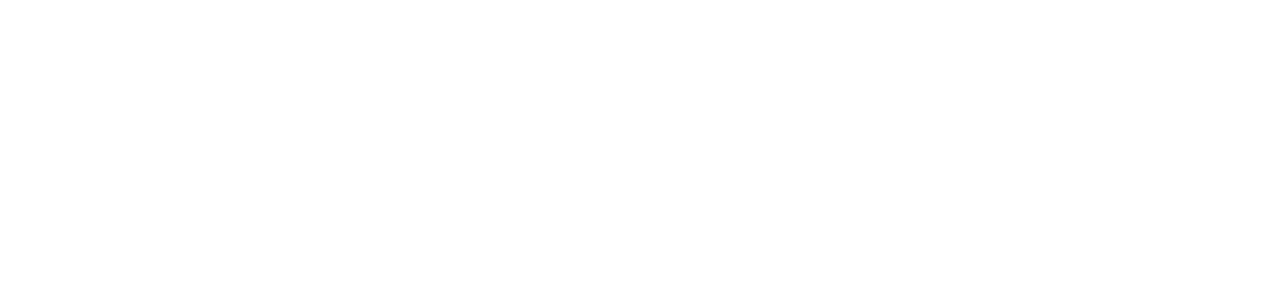
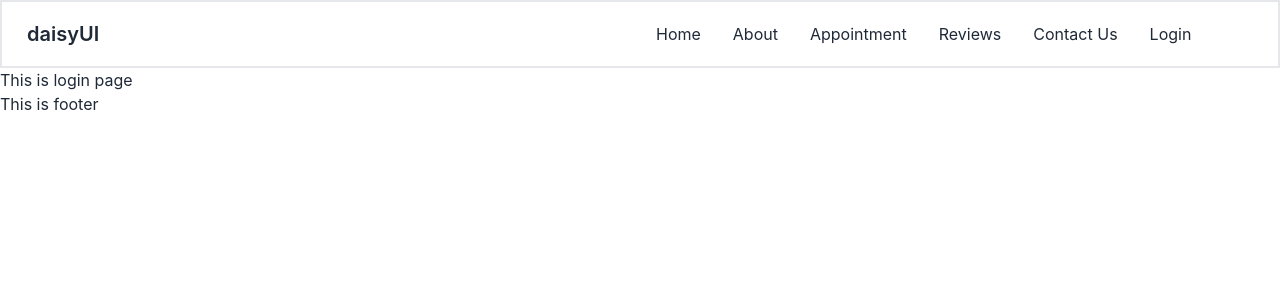
Before and after one commit to Atherbiswas/doctors-portal-client, a React (Create React App) app: page /login in a window 1280 px wide. Shown: the top 300 px of the page. Built offline with nearby package versions, Linux system fonts and the light colour scheme.

Commit message:
navbar add

```diff
--- a/src/App.js
+++ b/src/App.js
@@ -1,10 +1,13 @@
-import logo from './logo.svg';
+import { RouterProvider } from 'react-router-dom';
 import './App.css';
+import routes from './Router/PublicRoutes.js/Routes';
 
 function App() {
   return (
-    <div>
+    <div className='max-w-[1440px] mx-auto'>
+        <RouterProvider router={routes}>
 
+        </RouterProvider>
     </div>
   );
 }
--- /dev/null
+++ b/src/Pages/Home/Home/Home.js
@@ -0,0 +1,11 @@
+import React from 'react';
+
+const Home = () => {
+    return (
+        <div>
+            <h1>This is homepage</h1>
+        </div>
+    );
+};
+
+export default Home;
--- /dev/null
+++ b/src/Pages/Login/Login.js
@@ -0,0 +1,11 @@
+import React from 'react';
+
+const Login = () => {
+    return (
+        <div>
+           <h2>This is login page</h2>
+        </div>
+    );
+};
+
+export default Login;
--- /dev/null
+++ b/src/Pages/Shared/Footer/Footer.js
@@ -0,0 +1,11 @@
+import React from 'react';
+
+const Footer = () => {
+    return (
+        <div>
+            <h1>This is footer</h1>
+        </div>
+    );
+};
+
+export default Footer;
--- /dev/null
+++ b/src/Pages/Shared/Navbar/Navbar.js
@@ -0,0 +1,49 @@
+import React from "react";
+import { Link } from "react-router-dom";
+
+
+const Navbar = () => {
+    const navItems = <React.Fragment>
+            <li><Link to="/">Home</Link></li>
+            <li><Link to="/about">About</Link></li>
+            <li><Link to="/appointment">Appointment</Link></li>
+            <li><Link to="/review">Reviews</Link></li>
+            <li><Link to="/contact">Contact Us</Link></li>
+            <li><Link to="/login">Login</Link></li>
+    </React.Fragment>
+  return (
+    <div className="navbar bg-base-100  border-2">
+      <div className="navbar-start">
+        <div className="dropdown">
+          <label tabIndex={0} className="btn btn-ghost lg:hidden">
+            <svg
+              xmlns="http://www.w3.org/2000/svg"
+              className="h-5 w-5"
+              fill="none"
+              viewBox="0 0 24 24"
+              stroke="currentColor"
+            >
+              <path
+                strokeLinecap="round"
+                strokeLinejoin="round"
+                strokeWidth="2"
+                d="M4 6h16M4 12h8m-8 6h16"
+              />
+            </svg>
+          </label>
+          <ul tabIndex={0} className="menu menu-compact dropdown-content mt-3 p-2 shadow bg-base-100 rounded-box w-52">
+            {navItems}
+          </ul>
+        </div>
+        <Link to="/" className="btn btn-ghost normal-case text-xl">daisyUI</Link>
+      </div>
+      <div className="navbar-center hidden lg:flex">
+        <ul className="menu menu-horizontal p-0">
+          {navItems}
+        </ul>
+      </div>
+    </div>
+  );
+};
+
+export default Navbar;
--- /dev/null
+++ b/src/Router/PublicRoutes.js/Routes.js
@@ -0,0 +1,23 @@
+import { createBrowserRouter } from "react-router-dom";
+import Main from "../../layouts/Main";
+import Home from "../../Pages/Home/Home/Home";
+import Login from "../../Pages/Login/Login";
+
+const routes = createBrowserRouter([
+    {
+        path: '/',
+        element: <Main></Main>,
+        children: [
+            {
+                path: '/',
+                element: <Home></Home>
+            },
+            {
+                path: '/login',
+                element: <Login></Login>
+            }
+        ]
+    }
+]);
+
+export default routes;
--- /dev/null
+++ b/src/layouts/Main.js
@@ -0,0 +1,16 @@
+import React from 'react';
+import { Outlet } from 'react-router-dom';
+import Footer from '../Pages/Shared/Footer/Footer';
+import Navbar from '../Pages/Shared/Navbar/Navbar';
+
+const Main = () => {
+    return (
+        <div>
+            <Navbar></Navbar>
+            <Outlet></Outlet>
+            <Footer></Footer>
+        </div>
+    );
+};
+
+export default Main;
```
